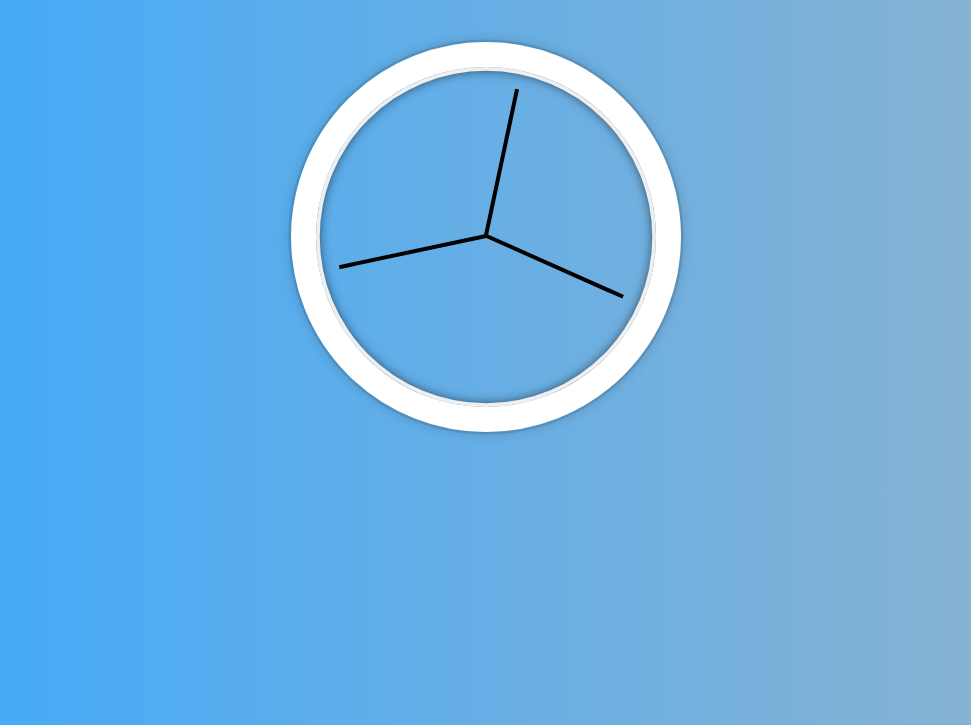
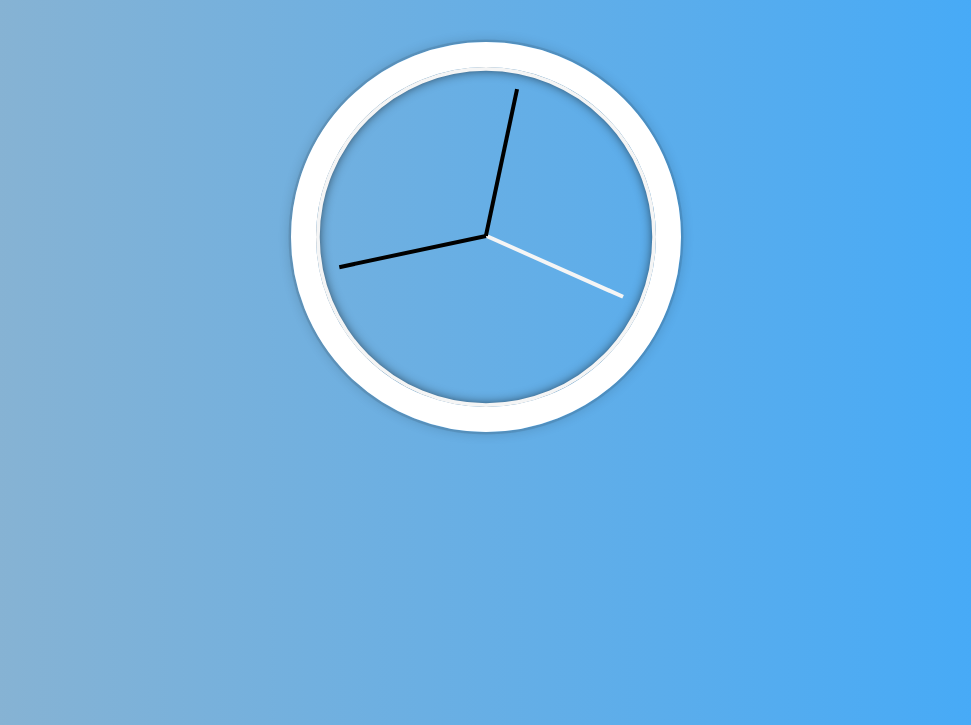
Before and after one commit to NG-Rich/JS30-Day-02-JS-CSS-Clock, a plain HTML site: page index.html in a window 1280 px wide. Shown: the part 75-800 px from the top of the page, without its empty margins (154-1125 px from the left). Drawn offline with Linux system fonts and the light colour scheme.

Commit message:
changed hour and second hand with better visual cue for hour hand

```diff
--- a/index.html
+++ b/index.html
@@ -11,9 +11,9 @@
 
   <div class="clock">
     <div class="clock-face">
+      <div class="hand hour-hand"></div>
+      <div class="hand minute-hand"></div>
       <div class="hand second-hand"></div>
-      <div class="hand minute-hand"></div>
-      <div class="hand hour-hand"></div>
     </div>
   </div>
 
--- a/style.css
+++ b/style.css
@@ -1,9 +1,10 @@
 html {
-  background-image: linear-gradient(to right, #3da9fc, #90b4ce);
-  background-repeat: repeat;
+  background-image: linear-gradient(to left, #3da9fc, #90b4ce);
+  background-attachment: fixed;
   background-size: cover;
   font-family: Arial;
   font-size: .625rem;
+  margin: 0;
 }
 
 h1 {
@@ -21,7 +22,7 @@ h1 {
   padding: 2rem;
   box-shadow:
     0 0 0 .25rem rgba(0,0,0,0.1),
-    inset 0 0 0 .375rem #EFEFEF,
+    inset 0 0 0 .375rem whitesmoke,
     inset 0 0 1.25rem black,
     0 0 1.25rem rgba(0,0,0,0.2);
 }
@@ -44,3 +45,7 @@ h1 {
   transition: none;
   transition-timing-function: cubic-bezier(0.29, 0.83, 0.58, 1);
 }
+
+.hour-hand {
+  background: whitesmoke;
+}
```
